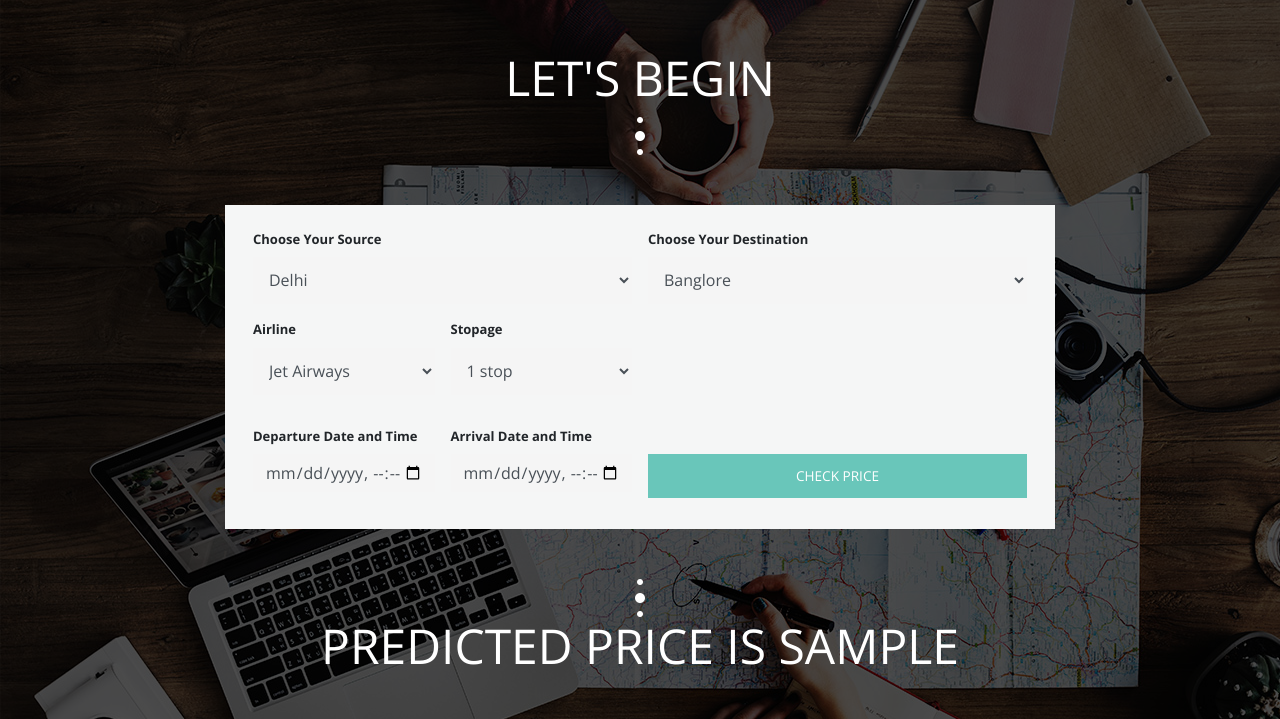
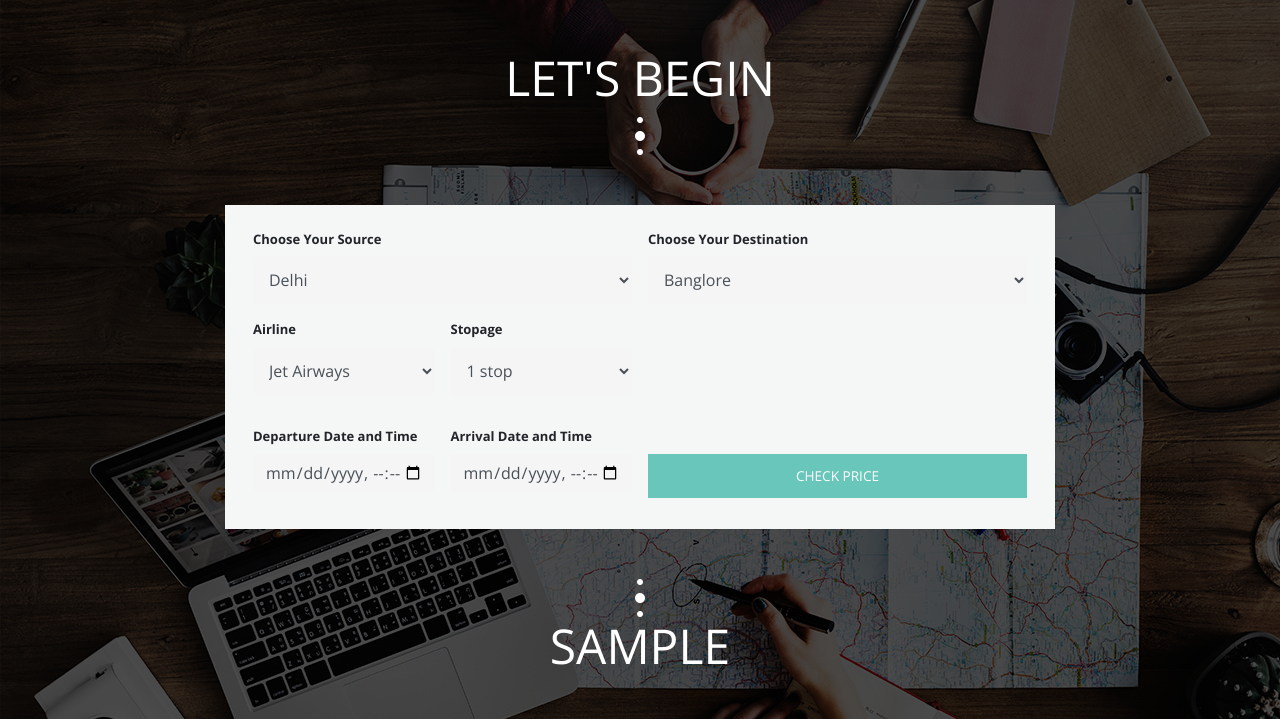
Before and after one commit to harshmalviya7/flightticket-price-prediction, a Flask app: template templates/index.html in a window 1280 px wide. Shown: the part 120-839 px from the top of the page. Run offline with Flask 2, Linux system fonts and the light colour scheme; the template is opened without the code that fills it: most values are stand-ins (such as "Sample title", 1, 10 or a date in 2020); parts of the project's set-up code (start-up, migrations or seed data) failed here and were passed over; some libraries are stand-ins or nearby versions.

Commit message:
Update index.html

```diff
--- a/templates/index.html
+++ b/templates/index.html
@@ -138,7 +138,7 @@
                             <div class="col-xs-12">
                                 <div class="tm-banner-header">
                                      <img src="./static/assets/img/dots-3.png" alt="Dots">
-                                    <h1 class="text-uppercase tm-banner-title">Predicted price is {{my_prediction}}</h1>
+                                    <h1 class="text-uppercase tm-banner-title"> {{my_prediction}}</h1>
 
 
                                 </div>
```
